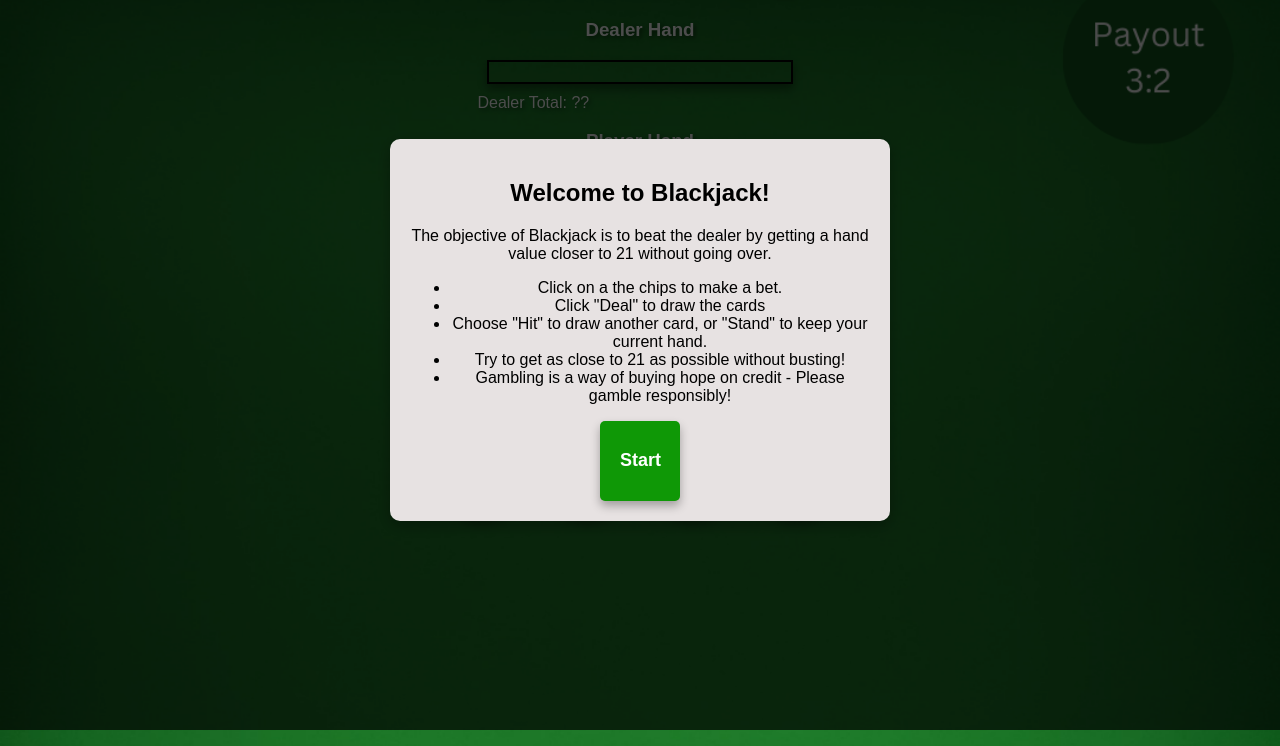
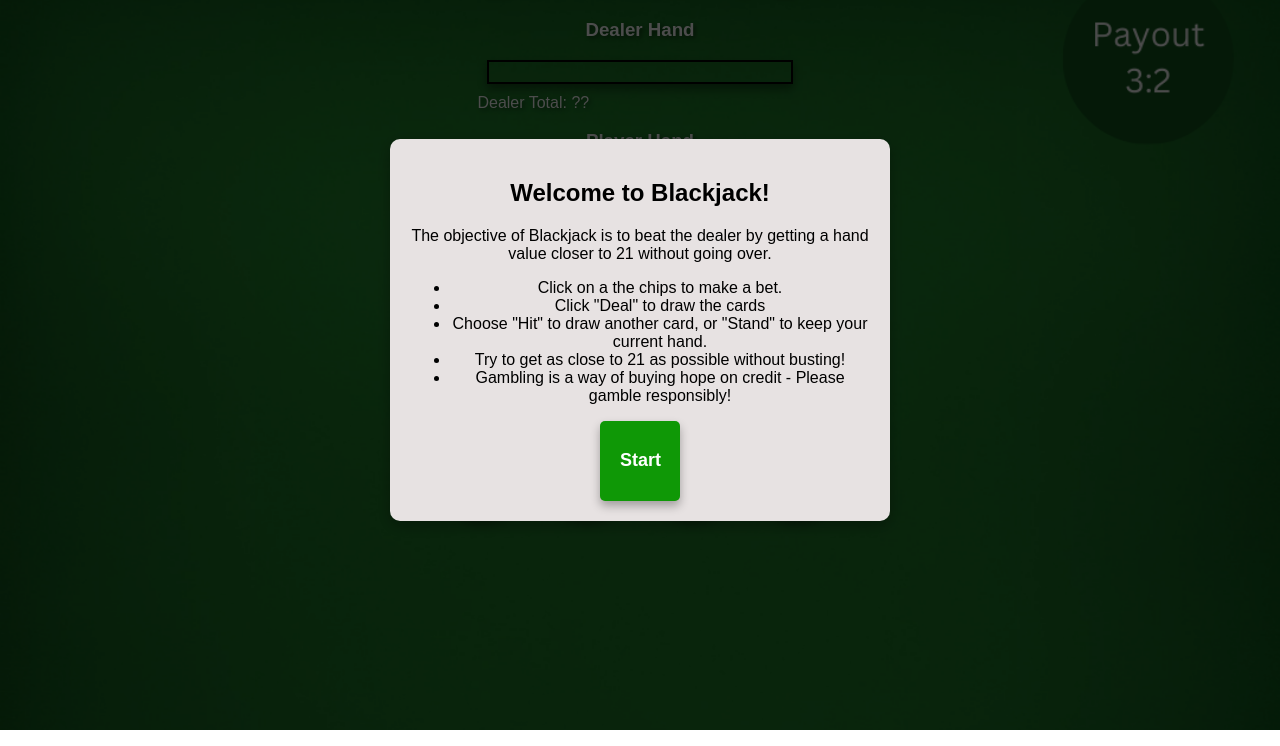
Before and after one commit to galichinsky/blackjack, a plain HTML site: page index.html in a window 1280 px wide. Shown: the part 70-816 px from the top of the page. Drawn offline with Linux system fonts and the light colour scheme.

Commit message:
bg manipulation

```diff
--- a/css/main.css
+++ b/css/main.css
@@ -3,12 +3,13 @@
 }
 
 body {
-  height: 100vh;
+  height: 100%;
   font-family: sans-serif;
   background-image: url("./blackjackbg6.png");
   background-size: cover;
   background-repeat: no-repeat;
-  min-height: 100vh;
+  /* min-height: 100vh; */
+
 }
 
 .modal {
```
